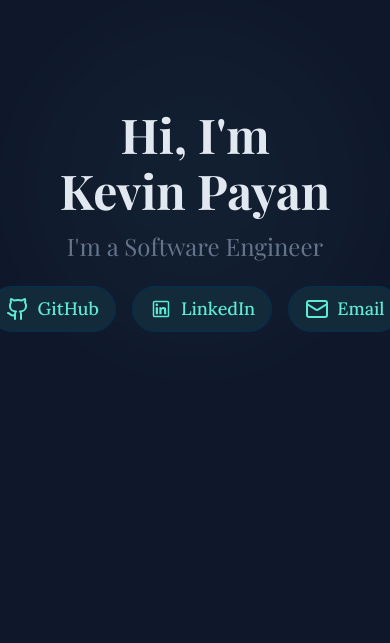
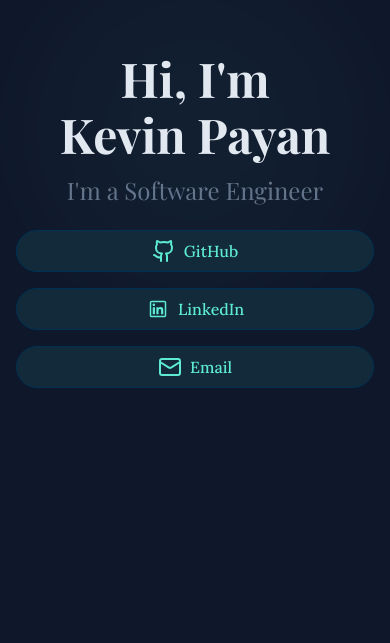
Before and after one commit to Kevin-Payan/myportfolio, a React (Vite) app: page / in a window 390 px wide. Shown: the part 201-844 px from the top of the page. Built offline with nearby package versions, Linux system fonts and the light colour scheme; a web font is replaced by a local one.

Commit message:
style: make hero socials responsive

```diff
--- a/src/components/Hero.jsx
+++ b/src/components/Hero.jsx
@@ -19,12 +19,12 @@
             I'm a Software Engineer
           </h2>
         </div>
-        <div className="flex items-center justify-center gap-4 mt-6 z-10">
+        <div className="flex flex-col sm:flex-row items-center justify-center gap-4 mt-6 z-10 w-full">
           <a
             href="https://github.com/Kevin-Payan"
             target="_blank"
             rel="noopener noreferrer"
-            className="flex items-center justify-center gap-2 px-4 py-2 rounded-full bg-custom-foreground text-lg font-medium border border-custom-border hover:bg-custom-border transition-colors duration-200"
+            className="flex items-center justify-center gap-2 w-full sm:w-auto px-4 py-2 rounded-full bg-custom-foreground text-base sm:text-lg font-medium border border-custom-border hover:bg-custom-border transition-colors duration-200 text-center"
           >
             <LuGithub className="w-6 h-6 text-custom-primary" />
             <span className="text-custom-primary">GitHub</span>
@@ -33,7 +33,7 @@
             href="https://www.linkedin.com/in/kevinpayan/"
             target="_blank"
             rel="noopener noreferrer"
-            className="flex items-center justify-center gap-2 px-4 py-2 rounded-full bg-custom-foreground text-lg font-medium border border-custom-border hover:bg-custom-border transition-colors duration-200"
+            className="flex items-center justify-center gap-2 w-full sm:w-auto px-4 py-2 rounded-full bg-custom-foreground text-base sm:text-lg font-medium border border-custom-border hover:bg-custom-border transition-colors duration-200 text-center"
           >
             <LiaLinkedin className="w-6 h-6 text-custom-primary" />
             <span className="text-custom-primary">LinkedIn</span>
@@ -42,7 +42,7 @@
             href="mailto:kevinpn@hotmail.com"
             target="_blank"
             rel="noopener noreferrer"
-            className="flex items-center justify-center gap-2 px-4 py-2 rounded-full bg-custom-foreground text-lg font-medium border border-custom-border hover:bg-custom-border transition-colors duration-200"
+            className="flex items-center justify-center gap-2 w-full sm:w-auto px-4 py-2 rounded-full bg-custom-foreground text-base sm:text-lg font-medium border border-custom-border hover:bg-custom-border transition-colors duration-200 text-center"
           >
             <LuMail className="w-6 h-6 text-custom-primary" />
             <span className="text-custom-primary">Email</span>
```
